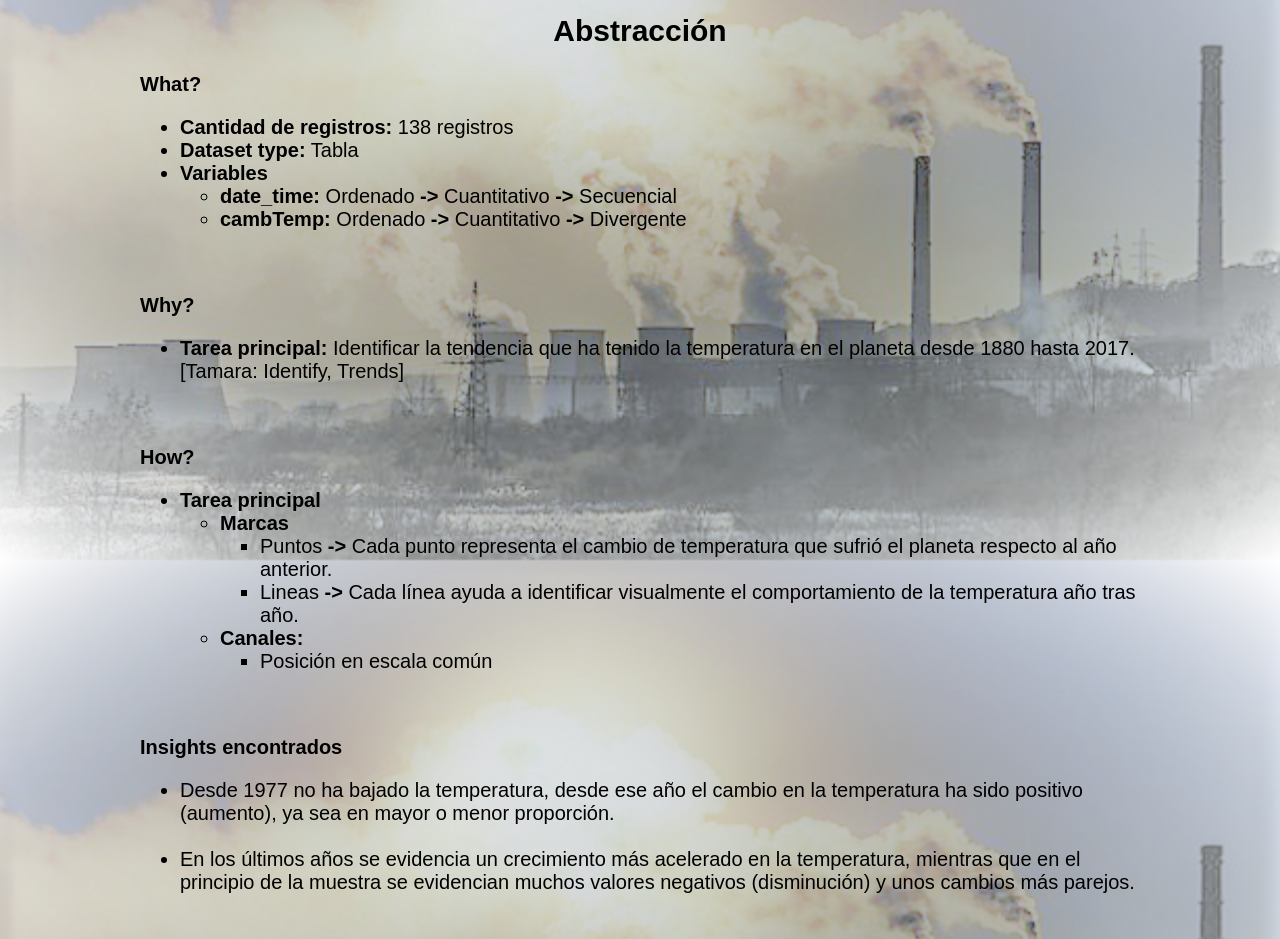
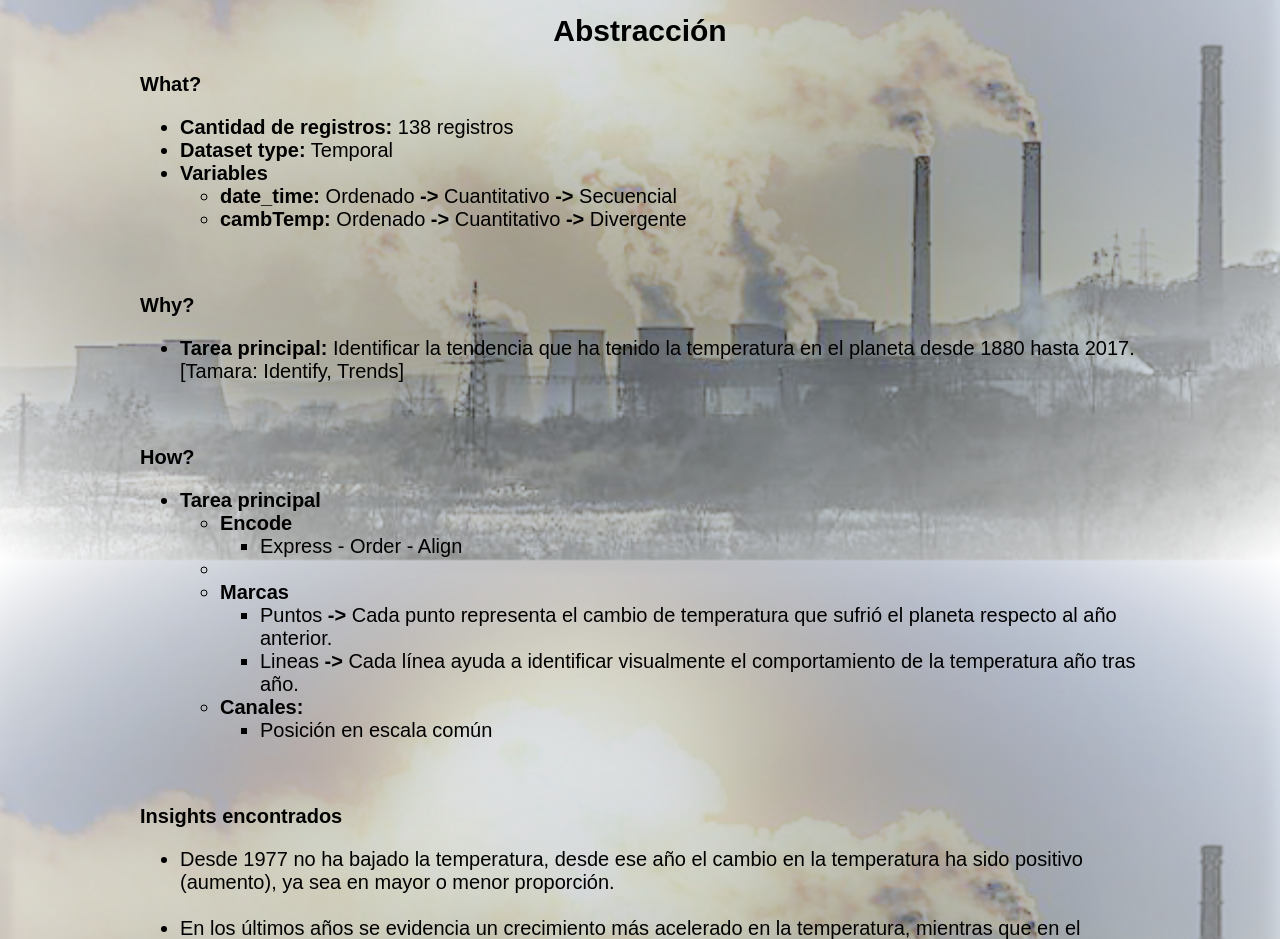
Before and after one commit to carojasb/CambioTemperaturaGlobal, a plain HTML site: page index.html in a window 1280 px wide. Shown: the part 1040-1979 px from the top of the page. Drawn offline with nearby package versions, Linux system fonts and the light colour scheme.

Commit message:
Update index.html

```diff
--- a/index.html
+++ b/index.html
@@ -272,7 +272,7 @@
 		<p><b>What?</b></p>
 		<ul>
 			<li><b>Cantidad de registros:</b> 138 registros</li>
-			<li><b>Dataset type:</b> Tabla</li>
+			<li><b>Dataset type:</b> Temporal</li>
 			<li><b>Variables</b>
 				<ul>
 					<li><b>date_time:</b> Ordenado <b>-></b> Cuantitativo <b>-></b> Secuencial</li>
@@ -290,6 +290,11 @@
 		<ul>
 			<li><b>Tarea principal</b>
 				<ul>
+					<li><b>Encode</b>
+						<ul>
+							<li>Express - Order - Align</li>
+						</ul>
+					<li>
 					<li><b>Marcas</b>
 						<ul>
 							<li>Puntos <b>-></b> Cada punto representa el cambio de temperatura que sufrió el planeta respecto al año anterior.</li>
```
